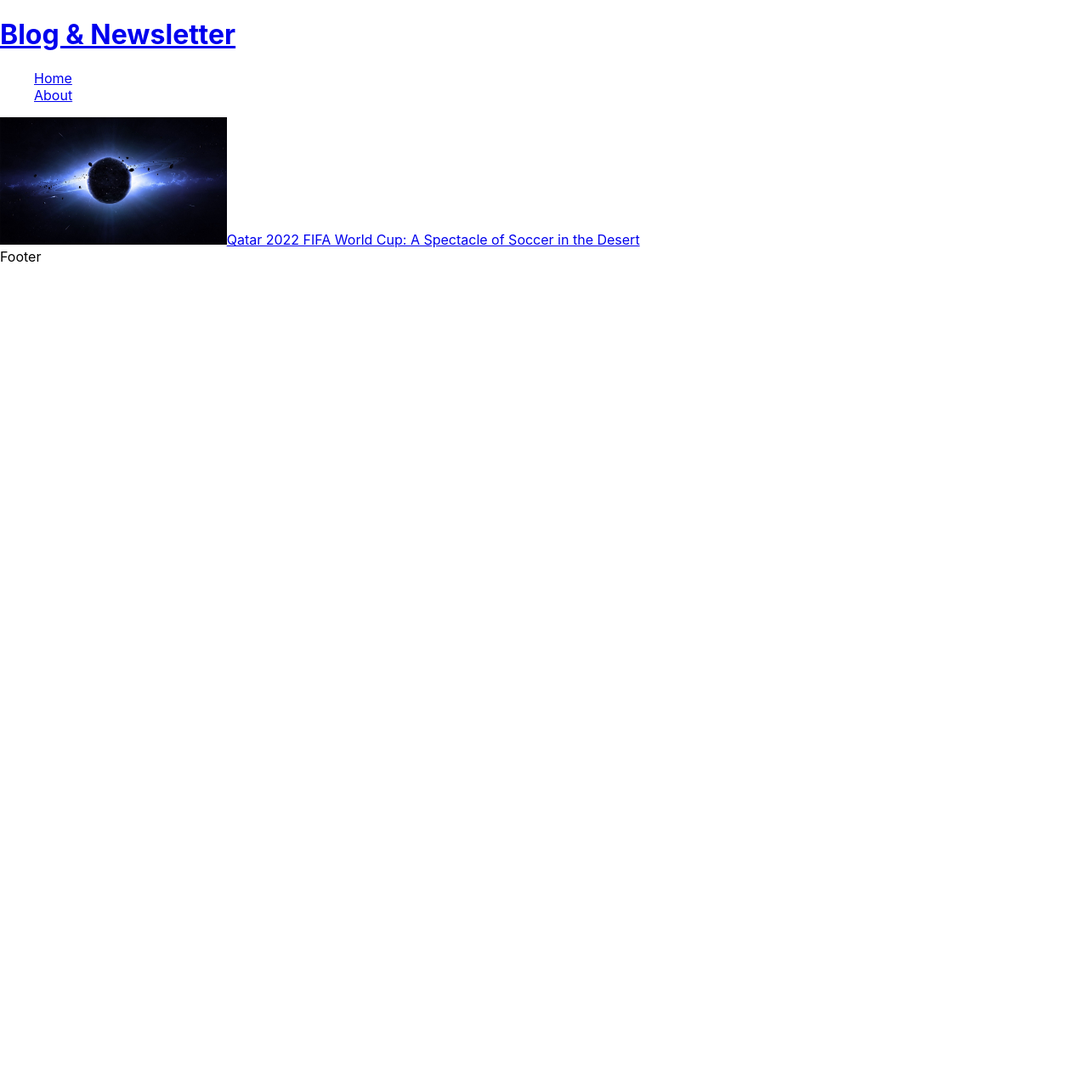
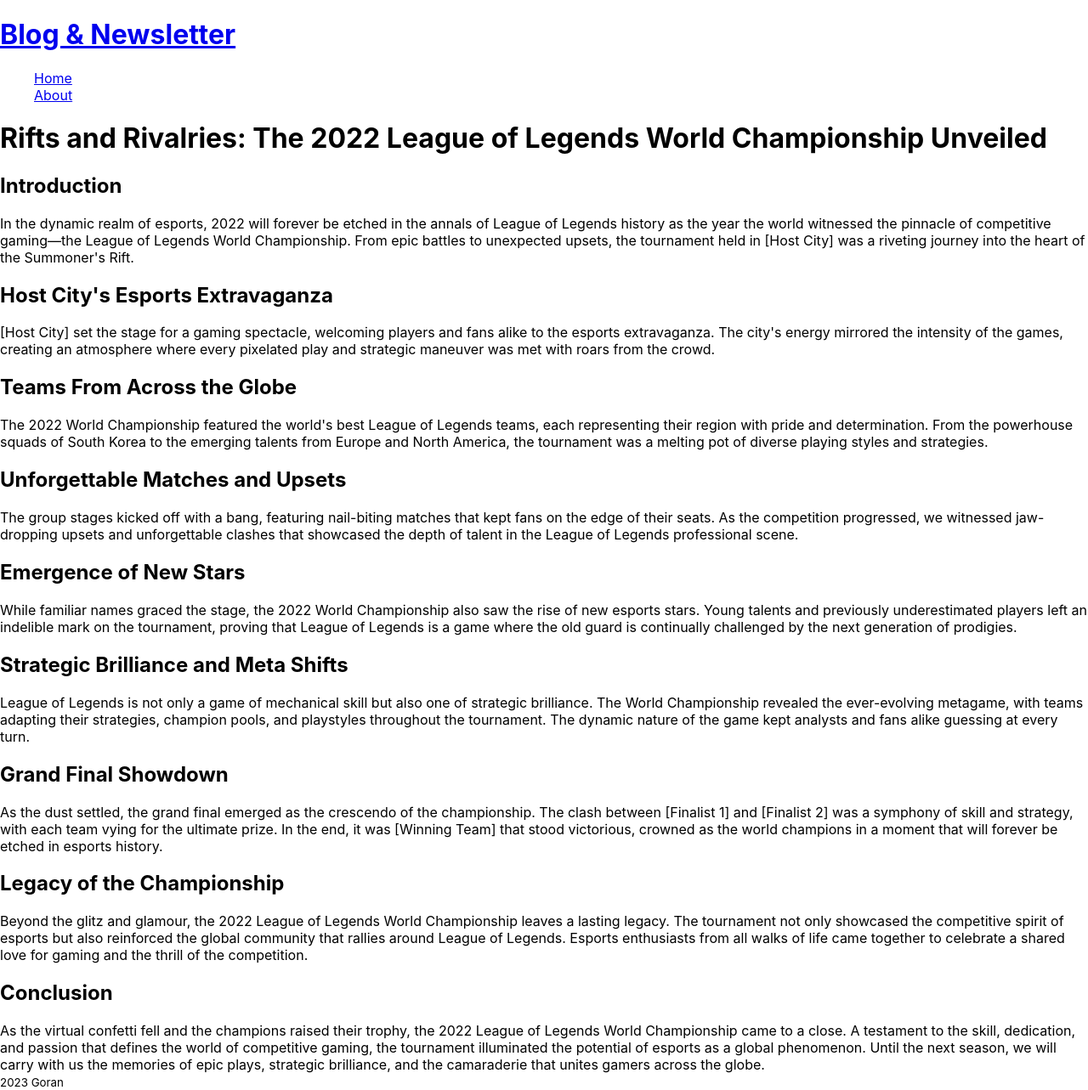
Before and after one commit to ggoran8/blog, a React (Create React App) app: page /lolworlds in a window 1280 px wide. Before the commit this address led to /. Shown: the whole page at 85% size. Before the commit the page ends 800 px from the top, so only its background shows below. Built offline with nearby package versions, Linux system fonts and the light colour scheme.

Commit message:
blog - added content

```diff
--- a/src/App.js
+++ b/src/App.js
@@ -1,5 +1,11 @@
 import { Routes, Route, Navigate } from 'react-router-dom';
-import { Home, FootballWorldCup, About } from './pages';
+import {
+	Home,
+	FootballWorldCup,
+	About,
+	HandballWorldCup,
+	LoLWorlds,
+} from './pages';
 
 function App() {
 	return (
@@ -7,6 +13,8 @@
 			<Route path='/' element={<Home />} />
 			<Route path='/about' element={<About />} />
 			<Route path='/footballworldcup' element={<FootballWorldCup />} />
+			<Route path='/handballworldcup' element={<HandballWorldCup />} />
+			<Route path='/lolworlds' element={<LoLWorlds />} />
 			<Route path='*' element={<Navigate to='/' />} />
 		</Routes>
 	);
--- a/src/components/footer/Footer.jsx
+++ b/src/components/footer/Footer.jsx
@@ -2,7 +2,7 @@
 import styles from './Footer.module.css';
 
 const Footer = () => {
-	return <div>Footer</div>;
+	return <small>2023 Goran</small>;
 };
 
 export default Footer;
--- /dev/null
+++ b/src/pages/HandballWorldCup.jsx
@@ -0,0 +1,82 @@
+import React from 'react';
+import Layout from '../fragments/Layout';
+
+const HandballWorldCup = () => {
+	return (
+		<Layout>
+			<h1>
+				Egypt 2021 World Cup: A Showcase of Skill, Tenacity, and Global
+				Sportsmanship
+			</h1>
+			<h2>Introduction</h2>
+			<section>
+				In the thrilling world of handball, the year 2021 marked a pivotal
+				moment as nations converged for the Handball World Cup, creating a
+				spectacle that transcended borders and celebrated the essence of
+				teamwork and skill. Held in Egypt, this tournament was a testament to
+				the enduring spirit of handball enthusiasts worldwide.
+			</section>
+			<h2>Host Country's Embrace</h2>
+			<section>
+				Egypt welcomed teams and fans with open arms, providing a fitting
+				backdrop for the intensity of handball. The host cities pulsated with
+				the rhythm of the game, creating an atmosphere where every pass, goal,
+				and save became a shared experience among fans from diverse corners of
+				the globe.
+			</section>
+			<h2>Unforgettable Matches</h2>
+			<section>
+				The tournament delivered a barrage of gripping matches that showcased
+				the essence of handball—fast-paced action, strategic brilliance, and
+				heart-stopping moments. From group stage clashes to the high-stakes
+				knockout rounds, each match added a chapter to the narrative of the 2021
+				Handball World Cup.
+			</section>
+			<h2>Emergence of New Stars</h2>
+			<section>
+				While established stars dazzled on the court, the World Cup also
+				provided a stage for emerging talents to shine. Young players and rising
+				stars etched their names into the annals of handball history, proving
+				that the sport's future is as bright as its illustrious past.
+			</section>
+			<h2>Diversity in Playing Styles</h2>
+			<section>
+				Handball is a game that embraces diverse playing styles, and the 2021
+				World Cup was a canvas of tactical brilliance. Teams brought their
+				unique strategies to the court, creating a mosaic of playing styles that
+				captivated fans and showcased the versatility of the sport.
+			</section>
+			<h2>Heart-Stopping Finals</h2>
+			<section>
+				As the tournament reached its climax, the finals unfolded with
+				heart-stopping intensity. The championship match between Denmark and
+				Sweden gripped the audience as both teams left their all on the court.
+				In the end, Denmark emerged victorious, claiming the coveted title and
+				etching their names in handball lore.
+			</section>
+			<h2>Legacy of Unity</h2>
+			<section>
+				Beyond the goals and victories, the 2021 Handball World Cup left a
+				lasting legacy of unity. The tournament brought together nations and
+				fans, fostering a sense of sportsmanship and camaraderie that extends
+				beyond the final whistle. Handball, in its purest form, became a medium
+				through which people connected and celebrated a shared love for the
+				game.
+			</section>
+			<h2>Conclusion</h2>
+			<section>
+				As the echoes of the final cheers reverberated through the arenas, the
+				2021 Handball World Cup drew to a close, leaving behind a legacy of
+				unforgettable moments and inspiring performances. In a world that often
+				seeks common ground, handball once again proved its ability to unite,
+				excite, and showcase the very best in athletic prowess. As we reflect on
+				the triumphs and challenges of the 2021 Handball World Cup, one thing is
+				certain—the spirit of handball will continue to thrive, fueled by the
+				passion of players and fans alike, eagerly awaiting the next chapter in
+				the sport's storied history.
+			</section>
+		</Layout>
+	);
+};
+
+export default HandballWorldCup;
--- a/src/pages/Home.jsx
+++ b/src/pages/Home.jsx
@@ -13,6 +13,20 @@
 						Qatar 2022 FIFA World Cup: A Spectacle of Soccer in the Desert
 					</Link>
 				</section>
+				<section>
+					<Link to='/handballworldcup'>
+						<img src={space} alt='a' />
+						Egypt 2021 World Cup: A Showcase of Skill, Tenacity, and Global
+						Sportsmanship
+					</Link>
+				</section>
+				<article>
+					<Link to='/lolworlds'>
+						<img src={space} alt='a' />
+						Rifts and Rivalries: The 2022 League of Legends World Championship
+						Unveiled
+					</Link>
+				</article>
 			</main>
 		</Layout>
 	);
--- /dev/null
+++ b/src/pages/LoLWorlds.jsx
@@ -0,0 +1,90 @@
+import React from 'react';
+import Layout from '../fragments/Layout';
+
+const LoLWorlds = () => {
+	return (
+		<Layout>
+			<h1>
+				Rifts and Rivalries: The 2022 League of Legends World Championship
+				Unveiled
+			</h1>
+			<h2>Introduction</h2>
+			<section>
+				In the dynamic realm of esports, 2022 will forever be etched in the
+				annals of League of Legends history as the year the world witnessed the
+				pinnacle of competitive gaming—the League of Legends World Championship.
+				From epic battles to unexpected upsets, the tournament held in [Host
+				City] was a riveting journey into the heart of the Summoner's Rift.
+			</section>
+			<h2>Host City's Esports Extravaganza</h2>
+			<section>
+				[Host City] set the stage for a gaming spectacle, welcoming players and
+				fans alike to the esports extravaganza. The city's energy mirrored the
+				intensity of the games, creating an atmosphere where every pixelated
+				play and strategic maneuver was met with roars from the crowd.
+			</section>
+			<h2>Teams From Across the Globe</h2>
+			<section>
+				The 2022 World Championship featured the world's best League of Legends
+				teams, each representing their region with pride and determination. From
+				the powerhouse squads of South Korea to the emerging talents from Europe
+				and North America, the tournament was a melting pot of diverse playing
+				styles and strategies.
+			</section>
+			<h2>Unforgettable Matches and Upsets</h2>
+			<section>
+				The group stages kicked off with a bang, featuring nail-biting matches
+				that kept fans on the edge of their seats. As the competition
+				progressed, we witnessed jaw-dropping upsets and unforgettable clashes
+				that showcased the depth of talent in the League of Legends professional
+				scene.
+			</section>
+			<h2>Emergence of New Stars</h2>
+			<section>
+				While familiar names graced the stage, the 2022 World Championship also
+				saw the rise of new esports stars. Young talents and previously
+				underestimated players left an indelible mark on the tournament, proving
+				that League of Legends is a game where the old guard is continually
+				challenged by the next generation of prodigies.
+			</section>
+			<h2>Strategic Brilliance and Meta Shifts</h2>
+			<section>
+				League of Legends is not only a game of mechanical skill but also one of
+				strategic brilliance. The World Championship revealed the ever-evolving
+				metagame, with teams adapting their strategies, champion pools, and
+				playstyles throughout the tournament. The dynamic nature of the game
+				kept analysts and fans alike guessing at every turn.
+			</section>
+			<h2>Grand Final Showdown</h2>
+			<section>
+				As the dust settled, the grand final emerged as the crescendo of the
+				championship. The clash between [Finalist 1] and [Finalist 2] was a
+				symphony of skill and strategy, with each team vying for the ultimate
+				prize. In the end, it was [Winning Team] that stood victorious, crowned
+				as the world champions in a moment that will forever be etched in
+				esports history.
+			</section>
+			<h2>Legacy of the Championship</h2>
+			<section>
+				Beyond the glitz and glamour, the 2022 League of Legends World
+				Championship leaves a lasting legacy. The tournament not only showcased
+				the competitive spirit of esports but also reinforced the global
+				community that rallies around League of Legends. Esports enthusiasts
+				from all walks of life came together to celebrate a shared love for
+				gaming and the thrill of the competition.
+			</section>
+			<h2>Conclusion</h2>
+			<section>
+				As the virtual confetti fell and the champions raised their trophy, the
+				2022 League of Legends World Championship came to a close. A testament
+				to the skill, dedication, and passion that defines the world of
+				competitive gaming, the tournament illuminated the potential of esports
+				as a global phenomenon. Until the next season, we will carry with us the
+				memories of epic plays, strategic brilliance, and the camaraderie that
+				unites gamers across the globe.
+			</section>
+		</Layout>
+	);
+};
+
+export default LoLWorlds;
--- a/src/pages/index.js
+++ b/src/pages/index.js
@@ -1,3 +1,5 @@
 export { default as Home } from './Home';
 export { default as FootballWorldCup } from './FootballWorldCup';
+export { default as HandballWorldCup } from './HandballWorldCup';
+export { default as LoLWorlds } from './LoLWorlds';
 export { default as About } from './About';
```
